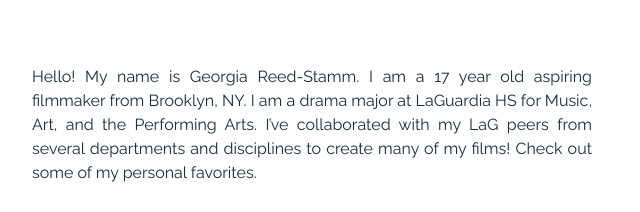
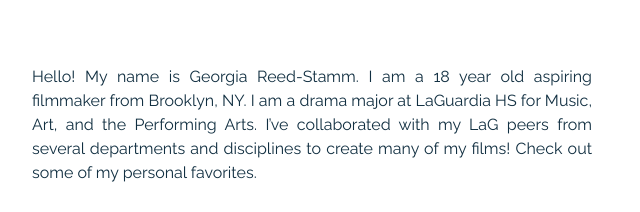
Before and after one commit to SqivvyQ/SqivvyQ.github.io, a plain HTML site: page index.html in a window 1280 px wide. Shown: the top 212 px of the page, 520-1160 px from the left. Drawn offline with Linux system fonts and the light colour scheme.

Commit message:
Update index.html

```diff
--- a/index.html
+++ b/index.html
@@ -70,7 +70,7 @@
     <main id="content" class="">
 
 <h1></h1>
-<p>Hello! My name is Georgia Reed-Stamm. I am a 17 year old aspiring filmmaker from Brooklyn, NY. I am a drama major at LaGuardia HS for Music, Art, and the Performing Arts. I&rsquo;ve collaborated with my LaG peers from several departments and disciplines to create many of my films! Check out some of my personal favorites.</p>
+<p>Hello! My name is Georgia Reed-Stamm. I am a 18 year old aspiring filmmaker from Brooklyn, NY. I am a drama major at LaGuardia HS for Music, Art, and the Performing Arts. I&rsquo;ve collaborated with my LaG peers from several departments and disciplines to create many of my films! Check out some of my personal favorites.</p>
 <h2 id="sincerely-stranger">Sincerely Stranger</h2>
 
 <div style="position: relative; padding-bottom: 56.25%; height: 0; overflow: hidden;">
```
